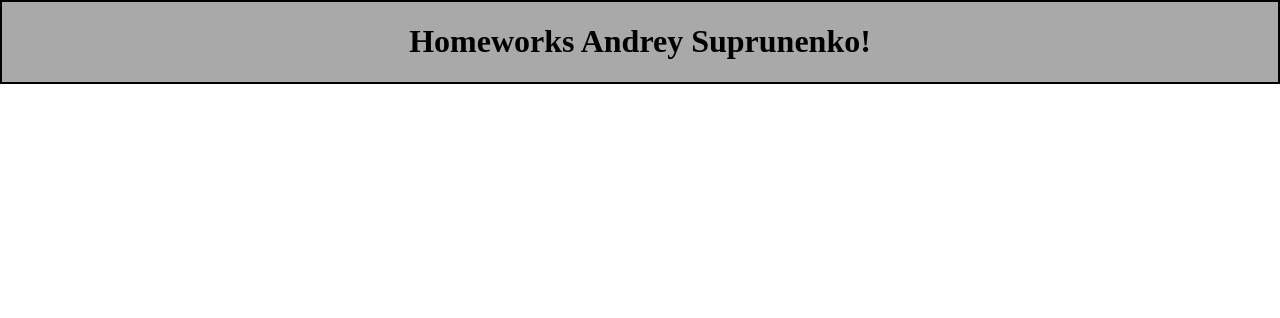
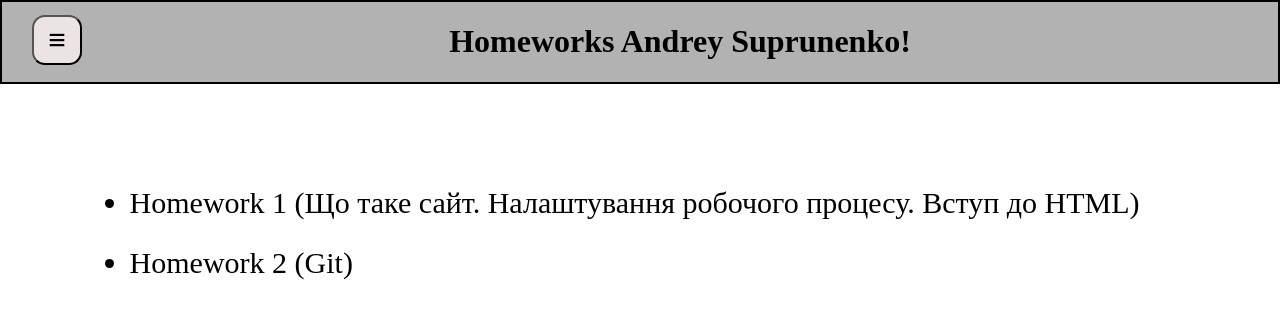
Before and after one commit to AndriySuprunenko/homework, a plain HTML site: page index.html in a window 1280 px wide. Drawn offline with Linux system fonts and the light colour scheme.

Commit message:
Button create and setting

```diff
--- a/css/style.css
+++ b/css/style.css
@@ -1,12 +1,31 @@
-body{
+body {
 	margin: 0;
 }
 
-.header_home_text {
-    background-color: #A9A9A9;
-    display: block;
-    text-align: center;
-    padding: 0;
-    margin: 0;
-    border: 2px solid black;
+.header_home {
+	background-color: hsl(0, 1%, 70%);
+	text-align: center;
+  padding: 0;
+  margin: 0;
+  border: 2px solid black;
 }
+
+button {
+	background-color: rgb(236, 228, 228);
+	font-size: 30px;
+	border-radius: 13px;
+	width: 50px;
+	height: 50px;
+}
+
+.button_header {
+	float: left;
+	margin-top: 13px;
+	margin-left: 30px;
+}
+
+.homework_list {
+	margin: 7%;
+	line-height: 200%;
+	font-size: 30px;
+}
--- a/index.html
+++ b/index.html
@@ -9,11 +9,28 @@
     <link rel="stylesheet" href="/css/style.css">
 </head>
 <body>
+    <!-- Header of pages -->
+    <div class="header_home">
 
-    <div class="header_home">
+        <div class="button_header">
+            <form action="/index.html">
+                <button name="button">&equiv;</button>
+            </form>
+        </div>
+
         <div class="header_home_text">
             <h1>Homeworks Andrey Suprunenko!</h1>
         </div>
+
+    </div>
+
+    <!-- Homework list -->
+
+    <div class="homework_list">
+        <ul>
+            <li>Homework 1 (Що таке сайт. Налаштування робочого процесу. Вступ до HTML)</li>
+            <li>Homework 2 (Git)</li>
+        </ul>
     </div>
 
 </body>
```
